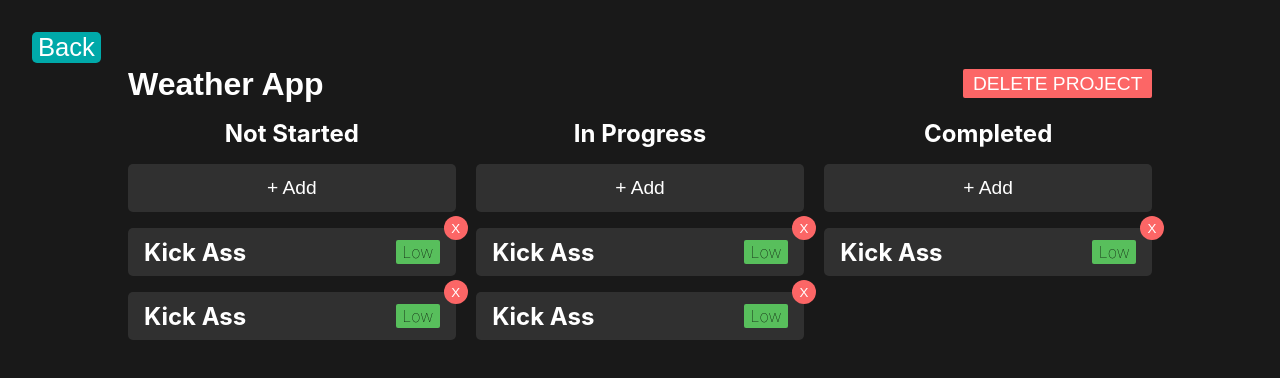
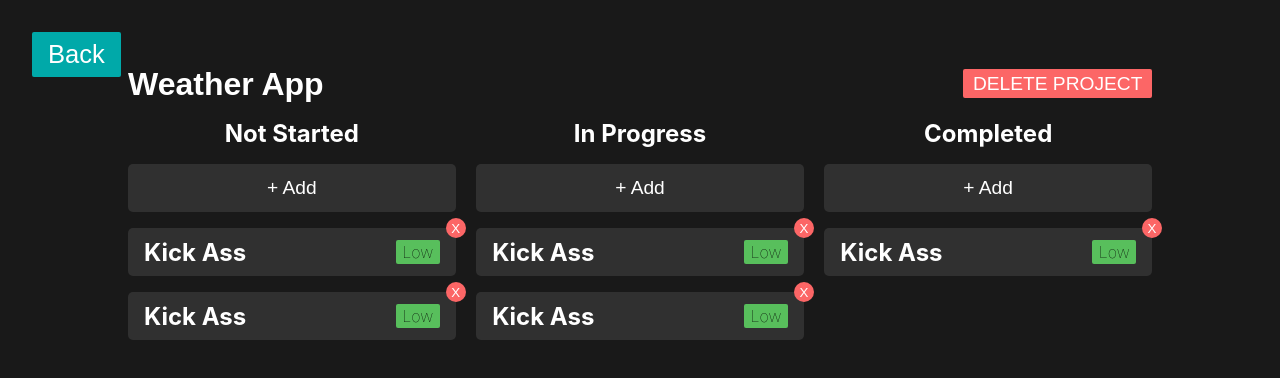
Before and after one commit to AntonErikssonCode/ticketer, a React (Create React App) app: page /board/0 in a window 1280 px wide. Shown: the top 378 px of the page. Built offline with nearby package versions, Linux system fonts and the light colour scheme.

Commit message:
Minor styling

```diff
--- a/src/pages/board/board.css
+++ b/src/pages/board/board.css
@@ -77,8 +77,9 @@ width: 100%;
   font-weight: 100;
   font-size: 1.6rem;
   background-color: var(--color-accent2);
-  border-radius: 5px;
+  border-radius: 2px;
   border: 0;
+  padding: 0.5rem 1rem;
   transition: all 0.3s ease-in-out;
   color: white;
   cursor: pointer;
--- a/src/pages/board/ticket.css
+++ b/src/pages/board/ticket.css
@@ -20,22 +20,19 @@
   position: relative;
 }
 
-.ticket-container h2{
+.ticket-container h2 {
   margin-right: auto;
 }
 
-.ticket-delete-button{
+.ticket-delete-button {
   position: absolute;
-  top: -12px;
-  width: 24px;
-  right:-12px;
-  height: 24px;
+  top: -10px;
+  width: 20px;
+  right: -10px;
+  height: 20px;
   padding: 0;
   border-radius: 50%;
   color: #fff;
   background-color: rgb(252, 102, 102);
   border: 0;
-
-
-
 }
```
